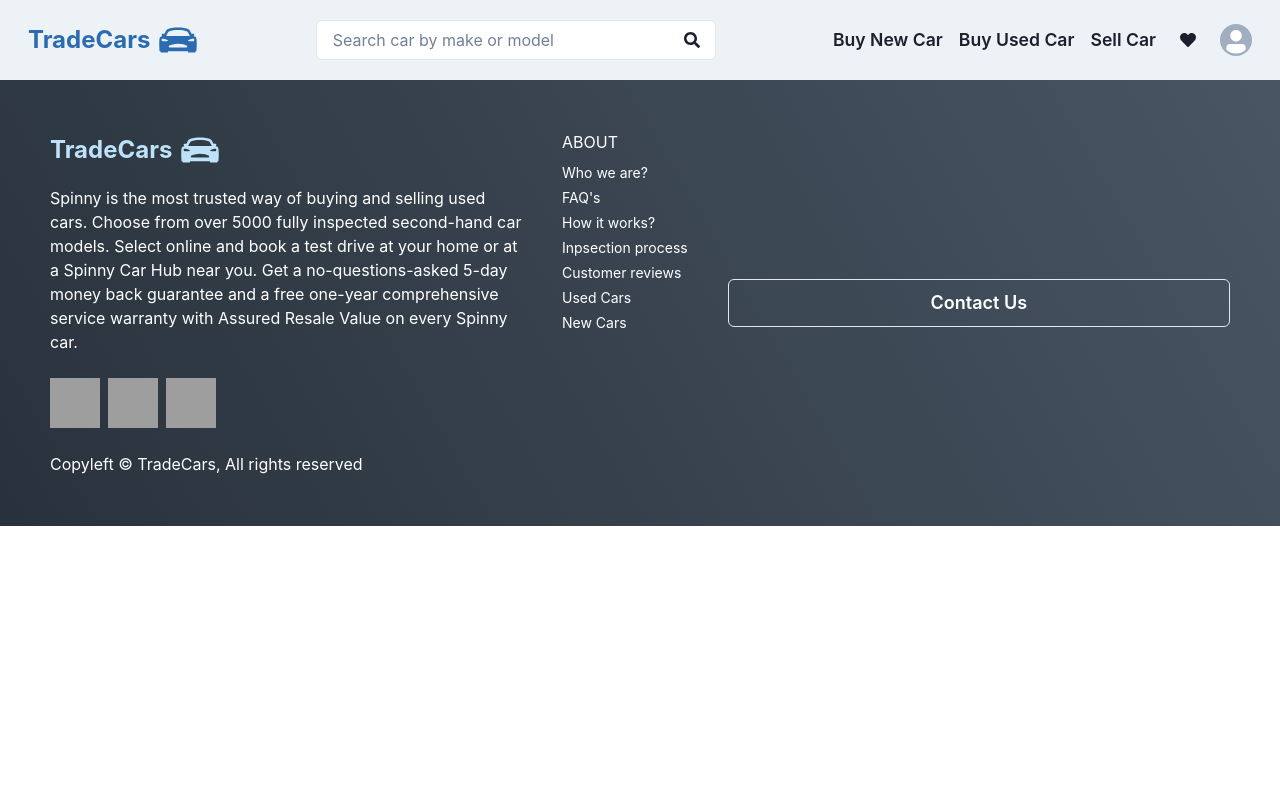
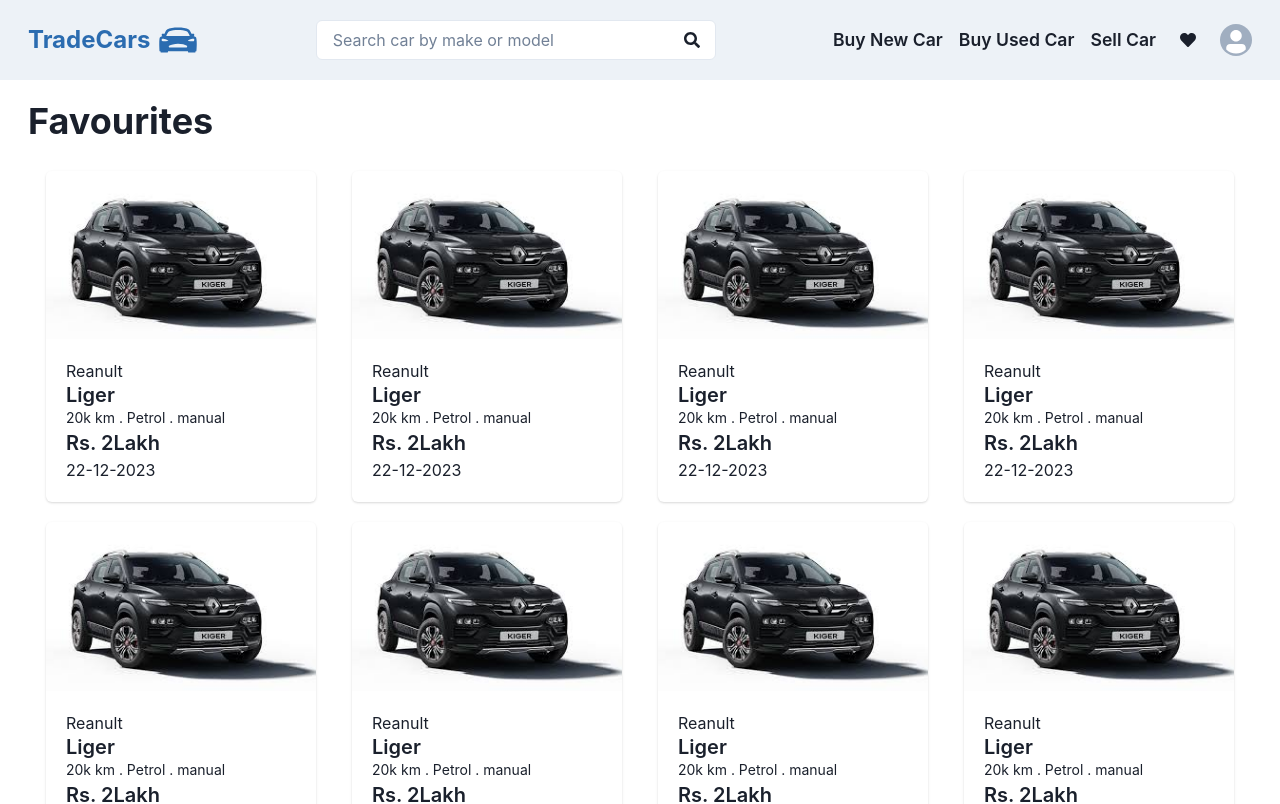
Before and after one commit to Rishi-8/TradeCars, a React (Create React App) app in the folder client/: page /favourites in a window 1280 px wide. Shown: the top 804 px of the page. Built offline with nearby package versions, Linux system fonts and the light colour scheme; grey boxes are pictures that could not be loaded.

Commit message:
favourite complete

```diff
--- a/client/src/App.js
+++ b/client/src/App.js
@@ -10,6 +10,7 @@ import { Footer } from "./components/Footer";
 
 import { NewCar } from "./pages/NewCar";
 import { UsedCar } from "./pages/UsedCar";
+import { Favourites } from "./pages/Favourites";
 
 function App() {
   return (
@@ -22,6 +23,7 @@ function App() {
           <Route path="/sign-up" element={<Signup/>}/>
           <Route path="/new-car" element={<NewCar/>}/>
           <Route path="/used-car" element={<UsedCar/>}/>
+          <Route path="/favourites" element={<Favourites/>}/>
         </Routes>
         <Footer/>
       </BrowserRouter>
--- a/client/src/components/Header.jsx
+++ b/client/src/components/Header.jsx
@@ -6,8 +6,12 @@ import React from 'react'
 export const Header = () => {
   return (
     <HStack height='80px' px={7} bg='gray.100' position='fixed' top='0' zIndex='100' w='100%'>
-        <Text fontSize='2xl' fontWeight='bold' color='blue.600'>TradeCars</Text>
-        <Icon as={IoCarSportSharp} color='blue.600' boxSize='40px'/>
+      <Link href='/' _hover={{textDecoration: 'none'}}>
+        <HStack>
+          <Text fontSize='2xl' fontWeight='bold' color='blue.600'>TradeCars</Text>
+          <Icon as={IoCarSportSharp} color='blue.600' boxSize='40px'/>
+        </HStack>
+      </Link>
         <form style={{marginLeft:'auto'}}>
             <Box position='relative'>
                 <Input type='text' placeholder='Search car by make or model' w='400px' bg='white' pr={10}/>
@@ -17,7 +21,7 @@ export const Header = () => {
         <Link ml='auto' mr={2} fontSize='1.1rem' fontWeight='semibold' _hover={{ textDecoration: "none" }} href='new-car'>Buy New Car</Link>
         <Link mr={2} fontSize='1.1rem' fontWeight='semibold' _hover={{ textDecoration: "none" }} href='used-car'>Buy Used Car</Link>
         <Link fontSize='1.1rem' fontWeight='semibold' _hover={{ textDecoration: "none" }} href='sell-car'>Sell Car</Link>
-        <Button><Icon as={FaHeart} variant='ghost'/></Button>
+        <Button as={Link} href='favourites'><Icon as={FaHeart} variant='ghost'/></Button>
         <Avatar size='sm'/>
     </HStack>
   )
--- /dev/null
+++ b/client/src/pages/Favourites.jsx
@@ -0,0 +1,26 @@
+import { Box, Heading} from '@chakra-ui/react'
+import React from 'react'
+import carimage from '../assets/carimage.jpg'
+import { CarListing } from '../components/CarListing'
+
+export const Favourites = () => {
+
+    const cars = [
+        {image: carimage, model: 'Reanult', name: 'Liger', distance: '20k', fuelType: 'Petrol', gearType: 'manual', price: '2Lakh', date: '22-12-2023'},
+        {image: carimage, model: 'Reanult', name: 'Liger', distance: '20k', fuelType: 'Petrol', gearType: 'manual', price: '2Lakh', date: '22-12-2023'},
+        {image: carimage, model: 'Reanult', name: 'Liger', distance: '20k', fuelType: 'Petrol', gearType: 'manual', price: '2Lakh', date: '22-12-2023'},
+        {image: carimage, model: 'Reanult', name: 'Liger', distance: '20k', fuelType: 'Petrol', gearType: 'manual', price: '2Lakh', date: '22-12-2023'},
+        {image: carimage, model: 'Reanult', name: 'Liger', distance: '20k', fuelType: 'Petrol', gearType: 'manual', price: '2Lakh', date: '22-12-2023'},
+        {image: carimage, model: 'Reanult', name: 'Liger', distance: '20k', fuelType: 'Petrol', gearType: 'manual', price: '2Lakh', date: '22-12-2023'},
+        {image: carimage, model: 'Reanult', name: 'Liger', distance: '20k', fuelType: 'Petrol', gearType: 'manual', price: '2Lakh', date: '22-12-2023'},
+        {image: carimage, model: 'Reanult', name: 'Liger', distance: '20k', fuelType: 'Petrol', gearType: 'manual', price: '2Lakh', date: '22-12-2023'},
+        {image: carimage, model: 'Reanult', name: 'Liger', distance: '20k', fuelType: 'Petrol', gearType: 'manual', price: '2Lakh', date: '22-12-2023'}
+    ]
+
+  return (
+    <Box py={5} px={7}>
+        <Heading mb={7}>Favourites</Heading>
+        <CarListing cars={cars}/>
+    </Box>
+  )
+}
```
